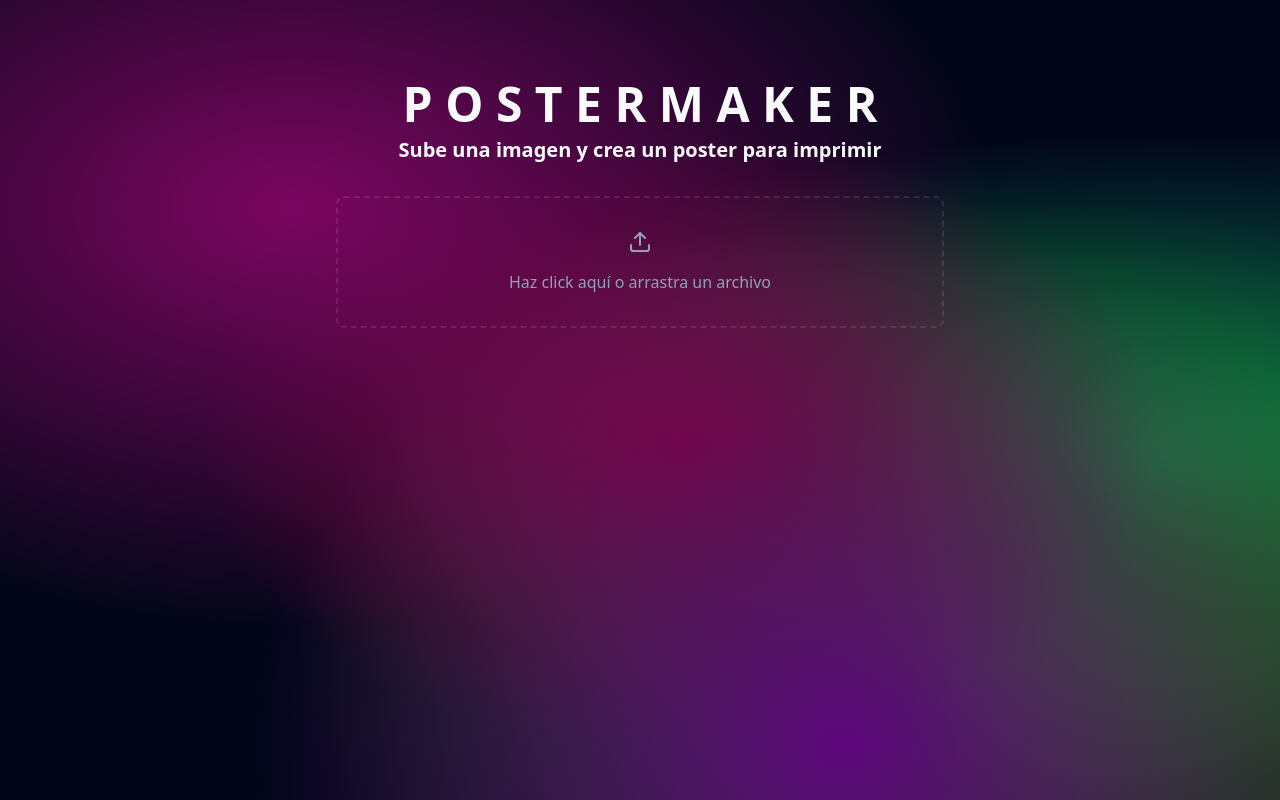
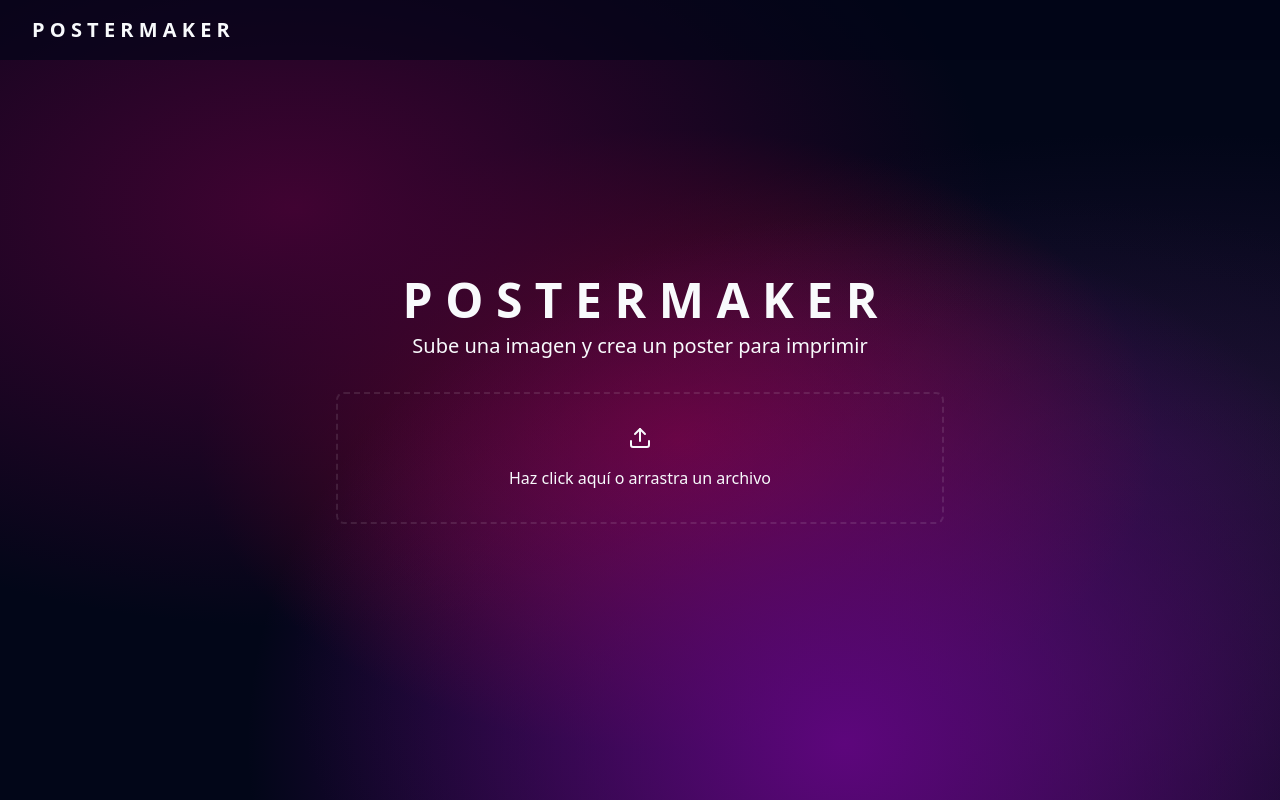
Before and after one commit to PabloRamDev/postermaker, a React app in the folder frontend/: page / in a window 1280 px wide. Built offline with nearby package versions, Linux system fonts and the light colour scheme; the HTML template or start-up script is replaced by a standard one.

Commit message:
update main page, add header component

```diff
--- a/frontend/src/App.tsx
+++ b/frontend/src/App.tsx
@@ -8,6 +8,7 @@ import { useFileStore } from "./store/file-store";
 import { DownloadIcon, RotateCcw } from "lucide-react";
 import Preview from "./components/preview";
 import { Button } from "./components/ui/button";
+import { usePrompt } from "./hooks/use-prompt";
 
 function App() {
   const methods = useForm<z.infer<typeof formSchema>>({
@@ -21,21 +22,37 @@ function App() {
   const images = methods.watch("image");
   const sheets = methods.watch("sheets_horizontal");
 
-  const { fileUrl, preview, previewHeight, previewWidth, setReset } =
-    useFileStore();
+  const { fileUrl, preview, previewHeight, previewWidth, setPreview, setFileUrl } = useFileStore();
+
+  const handleClose = () => {
+    methods.reset();
+    setPreview(null);
+    setFileUrl("")
+  }
+
+  const [newPrompt] = usePrompt();
 
   return (
-    <main className="flex h-screen w-full min-h-screen max-w-screen">
+    <main className="flex frosted-backdrop h-screen w-full min-h-screen max-w-screen">
       <FormProvider {...methods}>
-        <div className="flex flex-col h-full items-center w-full gap-8 px-8 py-20">
+        <div className="flex flex-col h-full items-center justify-center w-full gap-8 px-8 py-20">
           <section className="flex flex-col justify-center w-full gap-2 items-center">
-            <h1 className="text-5xl font-black">P O S T E R M A K E R</h1>
-            {!methods.formState.isDirty &&
-            !methods.formState.isSubmitSuccessful ? (
-              <p className="text-center text-xl font-semibold">
+            <h1 className="text-3xl lg:text-5xl font-black">P O S T E R M A K E R</h1>
+            {!methods.formState.isDirty ? (
+              <p className="text-center text-xl font-light">
                 Sube una imagen y crea un poster para imprimir
               </p>
-            ) : (
+            ) :  methods.formState.isSubmitSuccessful ? (
+              <>
+                <p className=" flex flex-col text-center text-xl font-semibold">
+                  Éxito
+                  <span className="font-light text-muted-foreground text-sm">
+                    Su póster está listo para ser descargado
+                  </span>
+                </p>
+              </>
+            ) :
+            (
               <>
                 <p className=" flex flex-col text-center text-xl font-semibold">
                   Previsualización
@@ -44,7 +61,7 @@ function App() {
                   </span>
                 </p>
               </>
-            )}
+            ) }
           </section>
           {preview !== null &&
           previewHeight > 0 &&
@@ -55,6 +72,9 @@ function App() {
               width={previewWidth}
               height={previewHeight}
               horizontal_sheets={parseInt(sheets)}
+              onClose={() => { newPrompt({callback: handleClose, text: "Esta acción reiniciará el formulario. ¿Desea continuar?"}) }}
+              disabled={methods.formState.isSubmitting}
+              showClose={!methods.formState.isSubmitSuccessful}
             />
           ) : (
             <ImageForm />
@@ -62,7 +82,7 @@ function App() {
 
           {fileUrl !== "" && (
             <div className="flex items-center justify-center gap-2">
-              <Button asChild>
+              <Button asChild className="w-full">
                 <a href={fileUrl} download={"poster"}>
                   Descargar
                   <DownloadIcon />
@@ -70,10 +90,10 @@ function App() {
               </Button>
               <Button
                 variant="destructive"
-                onClick={() => {
-                  methods.reset();
-                  setReset();
-                }}
+                className="w-full"
+                onClick={() =>
+                  newPrompt({callback: handleClose, text: "Esta acción reiniciará el formulario. ¿Desea continuar?"})
+                }
               >
                 Reiniciar
                 <RotateCcw />
--- a/frontend/src/components/drop-zone.tsx
+++ b/frontend/src/components/drop-zone.tsx
@@ -1,5 +1,5 @@
 /* eslint-disable @typescript-eslint/no-explicit-any */
-import React, { type MouseEvent } from "react";
+import { type MouseEvent } from "react";
 import { Controller } from "react-hook-form";
 import Dropzone from "react-dropzone";
 import { Upload } from "lucide-react";
@@ -43,14 +43,14 @@ export default function DropzoneInput({ control, name }) {
           {({ getRootProps, getInputProps }) => (
             <div
               {...getRootProps()}
-              className="flex flex-col items-center justify-center p-8 gap-4 border-2 rounded-md text-muted-foreground border-dashed w-1/2 cursor-pointer"
+              className="flex flex-col items-center justify-center p-8 gap-4 border-2 rounded-md border-dashed w-full lg:w-1/2 cursor-pointer"
             >
               <input {...getInputProps()} onBlur={onBlur} />
 
               {preview == null && (
                 <>
                   <Upload />
-                  <p>Haz click aquí o arrastra un archivo</p>
+                  <p className="text-center">Haz click aquí o arrastra un archivo</p>
                 </>
               )}
               {value &&
--- /dev/null
+++ b/frontend/src/components/layout/header.tsx
@@ -0,0 +1,12 @@
+import React from 'react'
+
+export default function Header() {
+  return (
+    <header className='fixed top-0 frosted-backdrop bg-background/65 h-auto py-4 px-8 w-full flex items-center'>
+        <a className='font-black text-xl' href='/'>
+            P O S T E R M A K E R
+        </a>
+
+    </header>
+  )
+}
--- a/frontend/src/components/preview.tsx
+++ b/frontend/src/components/preview.tsx
@@ -1,11 +1,16 @@
+import { X } from "lucide-react";
+
 interface PreviewProps {
   imageUrl: string;
   width: number;
   height: number;
   horizontal_sheets: number;
+  onClose: () => void;
+  disabled: boolean;
+  showClose: boolean;
 }
 
-const wRatio = 1.204;
+const wRatio = 1.204; // Letter paper aspect ratio (width / height)
 const hRatio = 1;
 
 export default function Preview({
@@ -13,13 +18,26 @@ export default function Preview({
   width,
   height,
   horizontal_sheets,
+  onClose,
+  disabled,
+  showClose
 }: PreviewProps) {
-  const imageAspectRatio = width / height;
-  const side = 240 / horizontal_sheets;
+  const imageAspectRatio = width / height; // >1 = landscape
+  const landscape = imageAspectRatio >= 1;
+
+
+  let side: number;
+  if (landscape) {
+    side = 300 / horizontal_sheets;
+  } else {
+
+    const estimated_vertical_sheets = Math.ceil(horizontal_sheets / imageAspectRatio);
+    side = 300 / estimated_vertical_sheets;
+  }
+
   let pageWidth: number;
   let pageHeight: number;
-
-  if (imageAspectRatio > 1) {
+  if (landscape) {
     pageWidth = side * wRatio;
     pageHeight = side * hRatio;
   } else {
@@ -28,47 +46,32 @@ export default function Preview({
   }
 
 
-  const previewWidth = pageWidth * horizontal_sheets;
+  let previewWidth = pageWidth * horizontal_sheets;
   let previewHeight = previewWidth / imageAspectRatio;
-  let vertical_sheets = Math.max(1, Math.ceil(previewHeight / pageHeight));
 
-  if (horizontal_sheets == 1 && vertical_sheets > 1)
-  {
-    vertical_sheets = 1
+
+  let vertical_sheets = Math.ceil(previewHeight / pageHeight);
+
+  if (horizontal_sheets === 1) {
+    vertical_sheets = 1;
+    previewWidth = pageWidth;
     previewHeight = pageHeight;
   }
 
-  let new_width: number;
-  let new_height: number;
-
-  if(horizontal_sheets == 1 && vertical_sheets == 1){
-    const scale_by_width = previewWidth / width;
-    const scale_by_height = previewHeight / height;
-    const scale_factor = Math.min(scale_by_width / scale_by_height);
-
-    new_width = width * scale_factor;
-    new_height = height * scale_factor;
-  }else{
-    new_width = previewWidth;
-    new_height = previewWidth / imageAspectRatio;
-  }
-
-  const totalGridWidth = horizontal_sheets * new_width;
-  const totalGridHeight = vertical_sheets * new_height;
+  const totalGridWidth = horizontal_sheets * pageWidth;
+  const totalGridHeight = vertical_sheets * pageHeight;
   const gridAspectRatio = totalGridWidth / totalGridHeight;
-
 
   let scaledPreviewWidth: number;
   let scaledPreviewHeight: number;
   if (imageAspectRatio > gridAspectRatio) {
-
     scaledPreviewWidth = totalGridWidth;
     scaledPreviewHeight = totalGridWidth / imageAspectRatio;
   } else {
-
     scaledPreviewHeight = totalGridHeight;
     scaledPreviewWidth = totalGridHeight * imageAspectRatio;
   }
+
 
   const offsetX = (totalGridWidth - scaledPreviewWidth) / 2;
   const offsetY = (totalGridHeight - scaledPreviewHeight) / 2;
@@ -87,8 +90,19 @@ export default function Preview({
         gap: "2px",
         overflow: "hidden",
         position: "relative",
+        backgroundColor: "#eee",
       }}
     >
+      {
+        showClose &&  <button
+              className="absolute flex items-center justify-center top-2 right-2 w-6 h-6 cursor-pointer rounded-full hover:bg-destructive duration-150 bg-muted border-muted-foreground border-1"
+              onClick={onClose}
+              disabled={disabled}
+            >
+              <X />
+            </button>
+      }
+
       {divs.map((_, index) => {
         const col = index % horizontal_sheets;
         const row = Math.floor(index / horizontal_sheets);
@@ -96,33 +110,27 @@ export default function Preview({
         const tileLeft = col * pageWidth;
         const tileTop = row * pageHeight;
 
-        const imageOffsetWithinTileX = tileLeft - offsetX;
-        const imageOffsetWithinTileY = tileTop - offsetY;
-
-        const backgroundPosX = -Math.round(imageOffsetWithinTileX);
-        const backgroundPosY = -Math.round(imageOffsetWithinTileY);
+        const backgroundPosX = -Math.round(tileLeft - offsetX);
+        const backgroundPosY = -Math.round(tileTop - offsetY);
 
         return (
           <div
             key={index}
             style={{
-                backgroundColor: "white",
               width: `${pageWidth}px`,
               height: `${pageHeight}px`,
+              backgroundColor: "white",
               backgroundImage: `url(${imageUrl})`,
               backgroundSize: `${scaledPreviewWidth}px ${scaledPreviewHeight}px`,
               backgroundPosition: `${backgroundPosX}px ${backgroundPosY}px`,
               backgroundRepeat: "no-repeat",
+              border: "1px solid #ccc",
               boxSizing: "border-box",
-              border: "1px solid #ccc",
               overflow: "hidden",
-              backgroundClip: "content-box",
-              imageRendering: "crisp-edges", // helps with sharp edges
-              position: "relative",
+              backgroundClip: "border-box",
+              imageRendering: "crisp-edges",
             }}
-          >
-
-          </div>
+          />
         );
       })}
     </div>
--- a/frontend/src/components/ui/button.tsx
+++ b/frontend/src/components/ui/button.tsx
@@ -22,7 +22,7 @@ function Button({
   return (
     <Comp
       data-slot="button"
-      className={cn(buttonVariants({ variant, size, className }))}
+      className={cn(buttonVariants({ variant, size, className }), "font-semibold")}
       {...props}
     />
   )
--- /dev/null
+++ b/frontend/src/hooks/use-prompt.tsx
@@ -0,0 +1,17 @@
+interface newPrompt {
+    callback : () => void;
+    text: string;
+}
+const usePrompt = () => {
+
+    const newPrompt = ({callback, text} : newPrompt) => {
+        if(window.confirm(text)){
+            callback()
+        }
+    }
+
+    return [ newPrompt ]
+
+}
+
+export { usePrompt }
--- a/frontend/src/index.css
+++ b/frontend/src/index.css
@@ -57,8 +57,8 @@
   --primary-foreground: oklch(0.208 0.042 265.755);
   --secondary: oklch(0.279 0.041 260.031);
   --secondary-foreground: oklch(0.984 0.003 247.858);
-  --muted: oklch(0.279 0.041 260.031);
-  --muted-foreground: oklch(0.704 0.04 256.788);
+  --muted: oklch(0.1483 0.0502 289.31);
+  --muted-foreground: oklch(0.9191 0.0099 289.31);
   --accent: oklch(0.279 0.041 260.031);
   --accent-foreground: oklch(0.984 0.003 247.858);
   --destructive: oklch(0.704 0.191 22.216);
@@ -87,7 +87,7 @@
   --radius-xl: calc(var(--radius) + 4px);
   --color-background: var(--background);
   --color-foreground: var(--foreground);
-  --background-image-gradient-1: radial-gradient(at 66% 93%, #5d067c 0px, transparent 50%), radial-gradient(at 23% 26%, #7c0660 0px, transparent 50%), radial-gradient(at 53% 55%, #7c0625 0px, transparent 50%), radial-gradient(at 78% 83%, #257c06 0px, transparent 50%), radial-gradient(at 91% 57%, #067c5d 0px, transparent 50%);
+  --background-image-gradient-1: radial-gradient(at 66% 93%, #5d067c 0px, transparent 50%), radial-gradient(at 23% 26%, #400332 0px, transparent 50%), radial-gradient(at 53% 55%, #7c0625 0px, transparent 50%), radial-gradient(at 78% 83%, #1e1133 0px, transparent 50%), radial-gradient(at 91% 57%, #1e1133 0px, transparent 50%);
   --color-card: var(--card);
   --color-card-foreground: var(--card-foreground);
   --color-popover: var(--popover);
@@ -131,17 +131,12 @@
 }
 
 
-
-
+.frosted-backdrop {
+backdrop-filter: blur(var(--_gradient-blur)) contrast(100%) brightness(100%);
+-webkit-backdrop-filter: blur(var(--_gradient-blur)) contrast(100%) brightness(100%);
+}
 
 .frosted-backdrop {
 backdrop-filter: blur(var(--_gradient-blur)) contrast(100%) brightness(100%);
 -webkit-backdrop-filter: blur(var(--_gradient-blur)) contrast(100%) brightness(100%);
 }
-
-
-
-.frosted-backdrop {
-backdrop-filter: blur(var(--_gradient-blur)) contrast(100%) brightness(100%);
--webkit-backdrop-filter: blur(var(--_gradient-blur)) contrast(100%) brightness(100%);
-}
--- a/frontend/src/main.tsx
+++ b/frontend/src/main.tsx
@@ -3,10 +3,12 @@ import { createRoot } from 'react-dom/client'
 import './index.css'
 import App from './App.tsx'
 import { ThemeProvider } from './context/theme-provider.tsx'
+import Header from './components/layout/header.tsx'
 
 createRoot(document.getElementById('root')!).render(
   <StrictMode>
     <ThemeProvider defaultTheme='dark' storageKey='vite-ui-theme'>
+            <Header />
     <App />
     </ThemeProvider>
   </StrictMode>,
```
